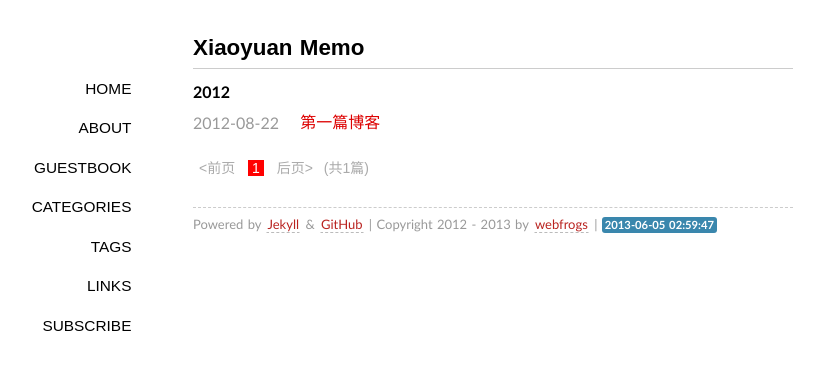
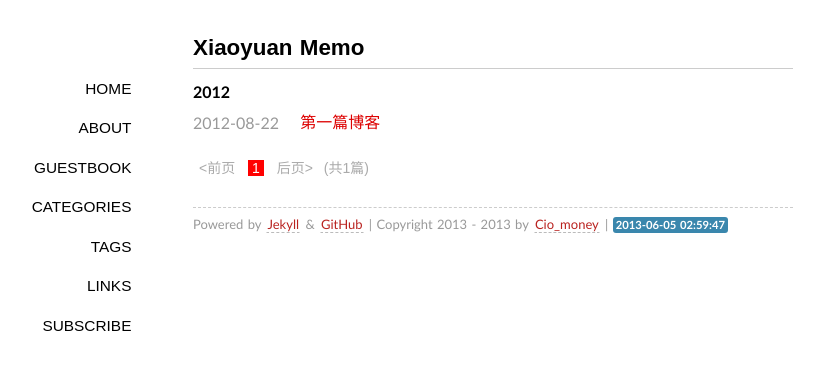
Before and after one commit to wxy44412890/wxy44412890.github.com, a Jekyll site: the page built from index.html, in a window 1280 px wide. Shown: the top 370 px of the page, without its empty margins (147-971 px from the left). Built offline with Jekyll 4.4.1, drawn with Linux system fonts in a browser that asks for light colours; some web fonts are replaced; Markdown is read by kramdown in place of the engine named in the settings; the list of posts is cut into pages by our own code; comment, search, counter and statistics services are not loaded.

Commit message:
(1)修改主页页脚Copyright信息

```diff
--- a/_layouts/default.html
+++ b/_layouts/default.html
@@ -57,7 +57,7 @@
       </div>
 
     <footer>
-        <p><small>Powered by <a href="https://github.com/mojombo/jekyll">Jekyll</a> & <a href="http://pages.github.com">GitHub</a> | Copyright 2012 - {{site.time | date:"%Y"}} by <a href="/about/">webfrogs</a> | <span class="label label-info" id="timeSpan"></span></small></p>
+        <p><small>Powered by <a href="https://github.com/mojombo/jekyll">Jekyll</a> & <a href="http://pages.github.com">GitHub</a> | Copyright 2013 - {{site.time | date:"%Y"}} by <a href="/about/">Cio_money</a> | <span class="label label-info" id="timeSpan"></span></small></p>
     </footer>
 
     </div>
```
